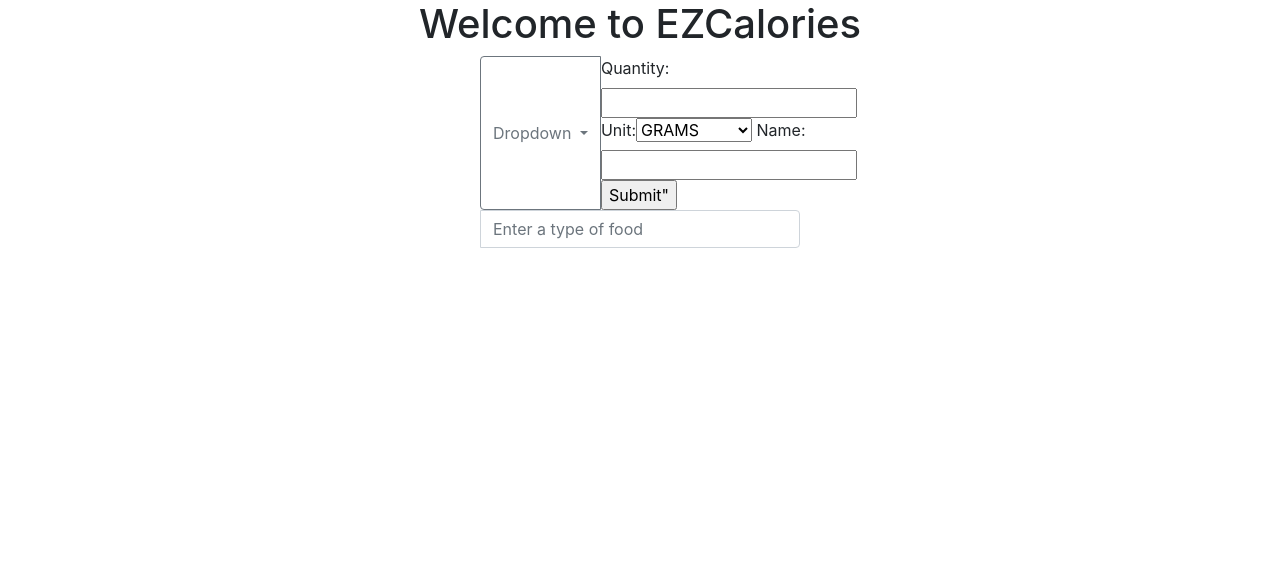
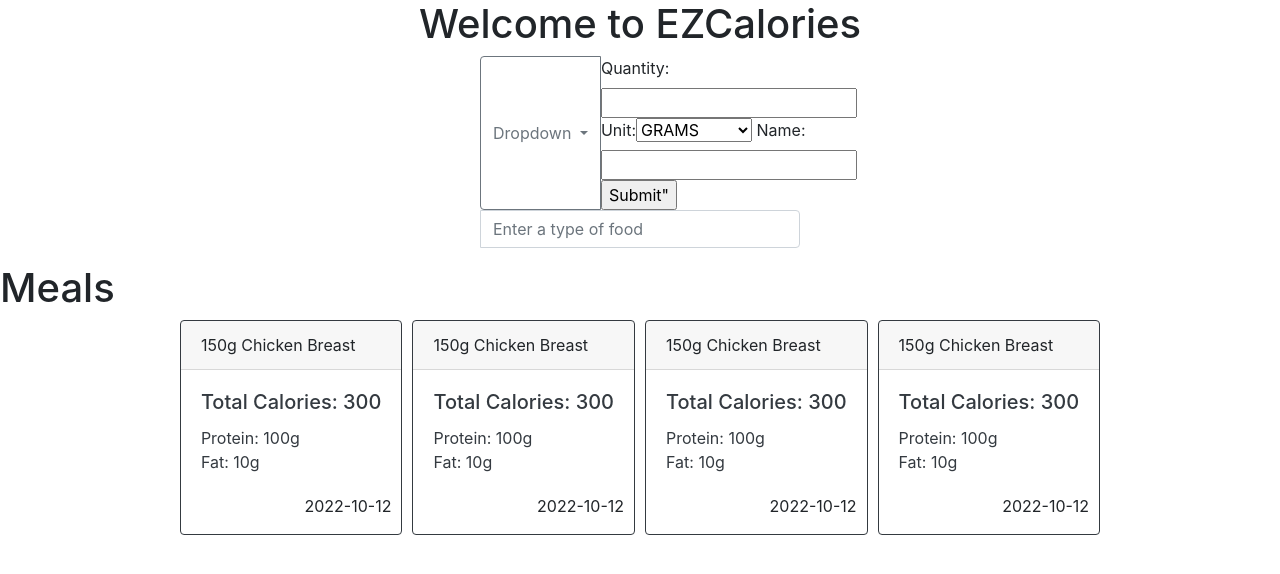
Before and after one commit to DanielJiang378/EZCalorie, a Django app: page / in a window 1280 px wide. Shown: the top 574 px of the page. Run offline with Django 3.2, Linux system fonts and the light colour scheme.

Commit message:
cards added

```diff
--- a/firstSite/home/templates/home.html
+++ b/firstSite/home/templates/home.html
@@ -21,6 +21,19 @@
             display: flex;
             align-items: center;
             justify-content: center;
+        }
+
+        .meals {
+            display: flex;
+            flex-wrap: wrap;
+            justify-content: center;
+            gap: 10px;
+        }
+
+        .date {
+            display: flex;
+            margin-left: auto;
+            margin-right: 10px;
         }
     </style>
     <body>
@@ -58,6 +71,55 @@
                     />
                 </div>
             </div>
+            <div>
+                <h1>Meals</h1>
+                <div class="meals">
+                    <div class="card border-dark mb-3" style="max-width: 18rem">
+                        <div class="card-header">150g Chicken Breast</div>
+                        <div class="card-body text-dark">
+                            <h5 class="card-title">Total Calories: 300</h5>
+                            <p class="card-text">
+                                Protein: 100g <br />
+                                Fat: 10g
+                            </p>
+                        </div>
+                        <p class="date">2022-10-12</p>
+                    </div>
+                    <div class="card border-dark mb-3" style="max-width: 18rem">
+                        <div class="card-header">150g Chicken Breast</div>
+                        <div class="card-body text-dark">
+                            <h5 class="card-title">Total Calories: 300</h5>
+                            <p class="card-text">
+                                Protein: 100g <br />
+                                Fat: 10g
+                            </p>
+                        </div>
+                        <p class="date">2022-10-12</p>
+                    </div>
+                    <div class="card border-dark mb-3" style="max-width: 18rem">
+                        <div class="card-header">150g Chicken Breast</div>
+                        <div class="card-body text-dark">
+                            <h5 class="card-title">Total Calories: 300</h5>
+                            <p class="card-text">
+                                Protein: 100g <br />
+                                Fat: 10g
+                            </p>
+                        </div>
+                        <p class="date">2022-10-12</p>
+                    </div>
+                    <div class="card border-dark mb-3" style="max-width: 18rem">
+                        <div class="card-header">150g Chicken Breast</div>
+                        <div class="card-body text-dark">
+                            <h5 class="card-title">Total Calories: 300</h5>
+                            <p class="card-text">
+                                Protein: 100g <br />
+                                Fat: 10g
+                            </p>
+                        </div>
+                        <p class="date">2022-10-12</p>
+                    </div>
+                </div>
+            </div>
         </div>
         <script
             src="https://code.jquery.com/jquery-3.3.1.slim.min.js"
```
